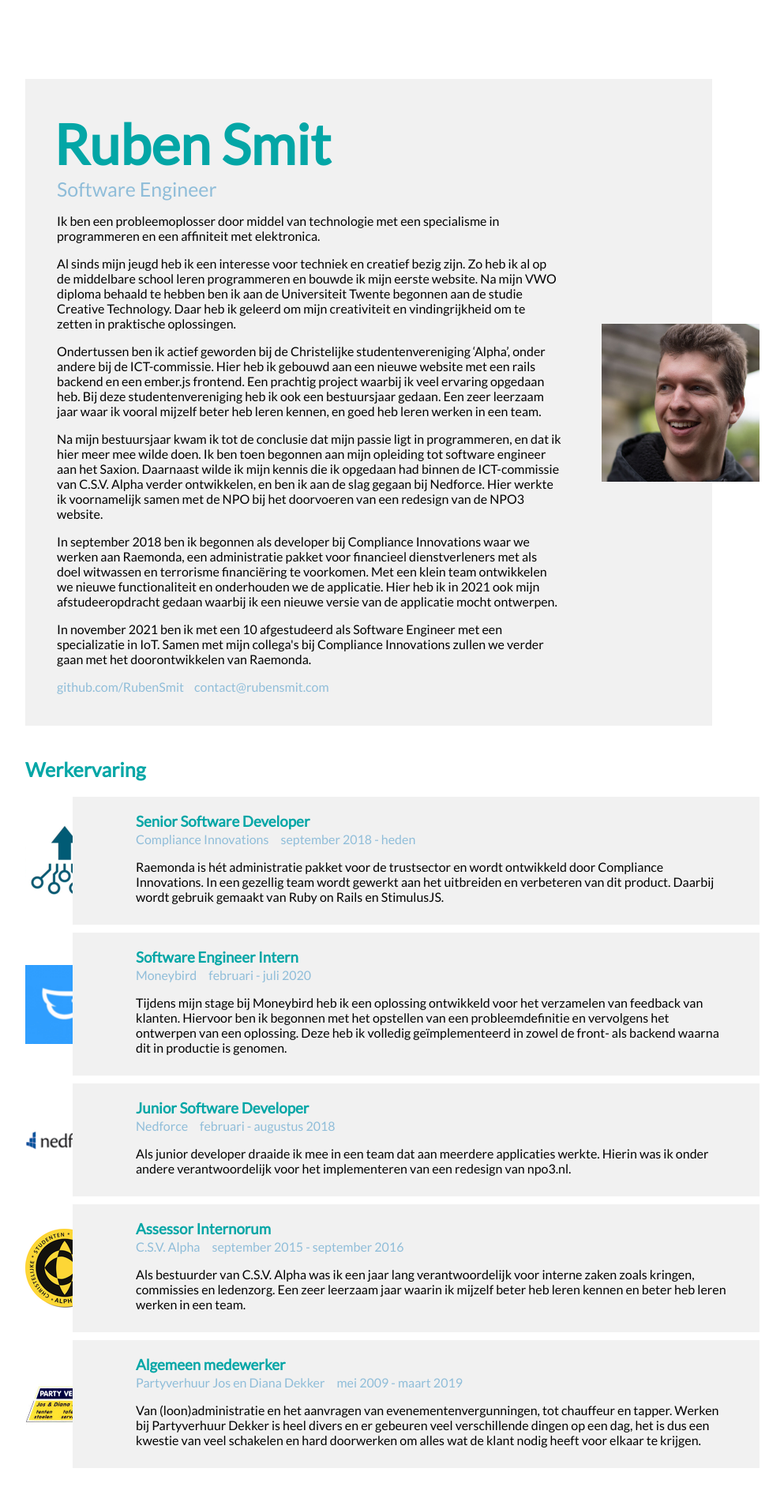
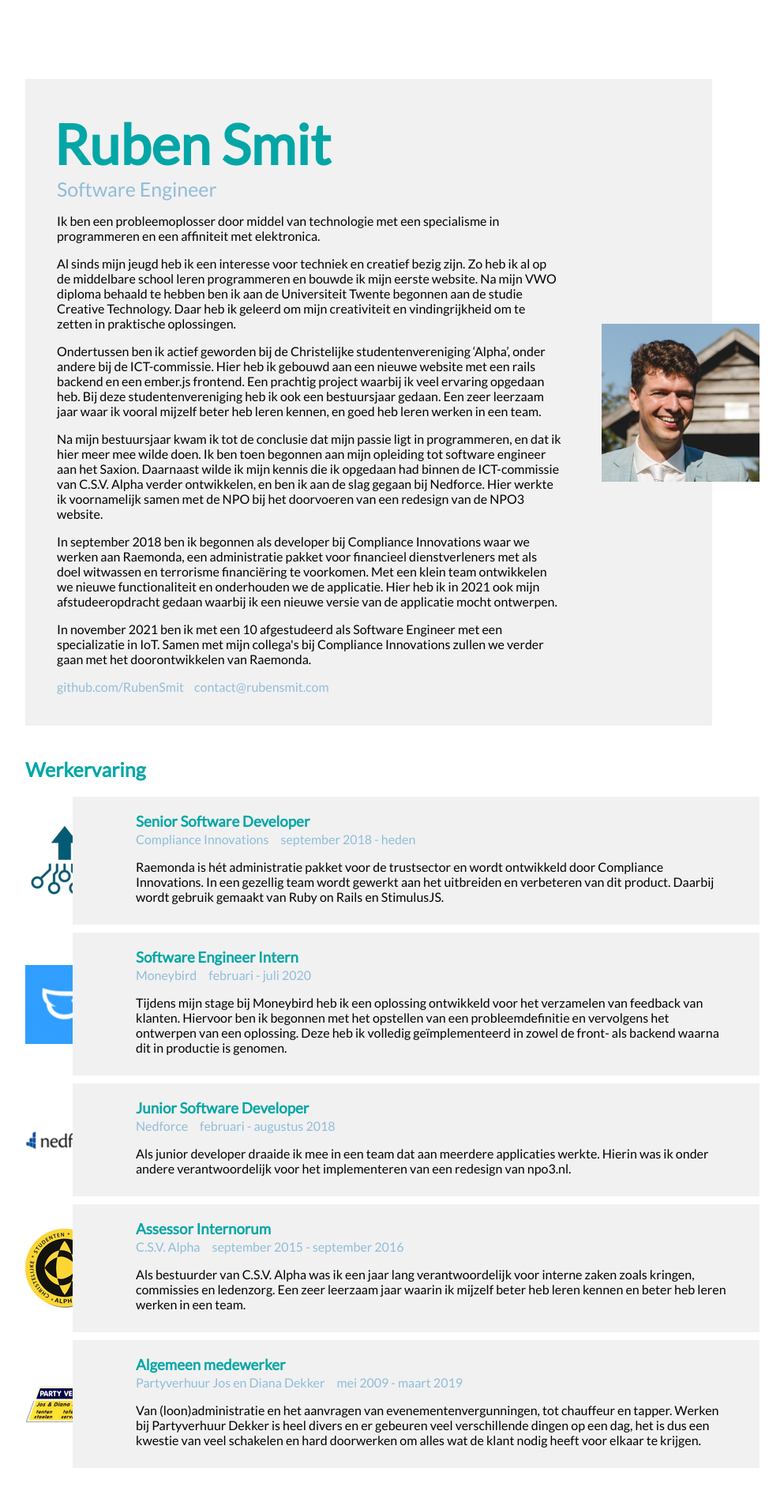
Before and after one commit to RubenSmit/rubensmit.com, a Jekyll site: the page cv.html, which Jekyll copies as it is, in a window 1280 px wide. Shown: the top 1902 px of the page at 79% size, without its empty margins (143-1136 px from the left). Built offline with Jekyll 4.4.1, drawn with Linux system fonts in a browser that asks for light colours.

Commit message:
Update profile image

```diff
--- a/cv.html
+++ b/cv.html
@@ -55,7 +55,7 @@
       <a href="https://github.com/RubenSmit" target="_blank" class="spaced">github.com/RubenSmit</a>
       <a href="mailto:contact@rubensmit.com" target="_blank">contact@rubensmit.com</a>
     </div>
-    <img class="row-picture row-picture--large" src="images/ruben-smit-foto.jpg">
+    <img class="row-picture row-picture--large" src="images/profile-image.png">
   </div>
   <h2 class="section-title">Werkervaring</h2>
   <div class="row">
```
Also changed, not shown: images/profile-image.jpg (deleted), images/profile-image.png (added), images/ruben-smit-foto.jpg (deleted).
